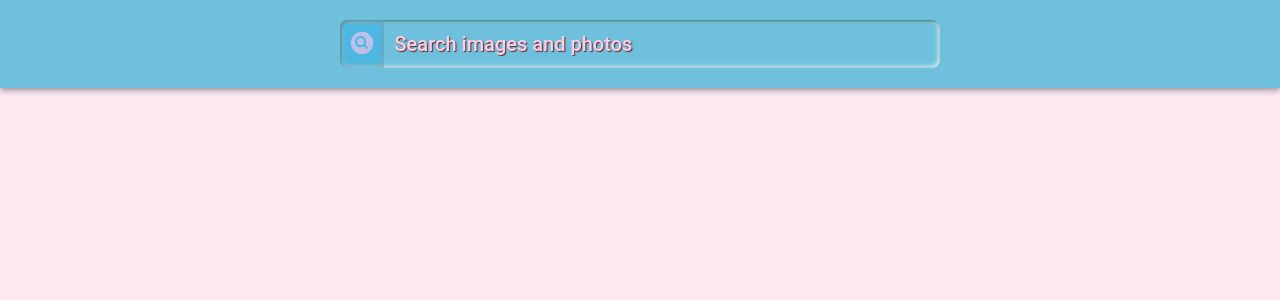
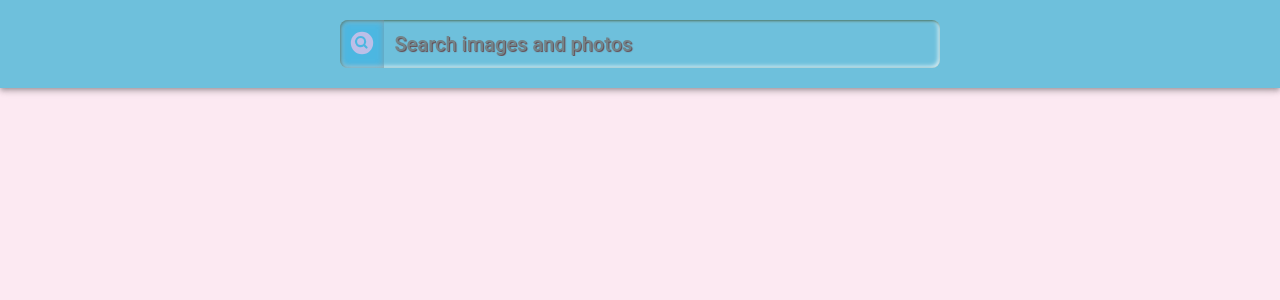
Before and after one commit to NiukaloTetiana/react-image-finder, a React (Create React App) app: page / in a window 1280 px wide. Shown: the top 300 px of the page. Built offline with nearby package versions, Linux system fonts and the light colour scheme.

Commit message:
Update Searchbar.module.css

```diff
--- a/src/components/Searchbar/Searchbar.module.css
+++ b/src/components/Searchbar/Searchbar.module.css
@@ -55,7 +55,8 @@
   font-family: Roboto;
   font-size: 20px;
   font-weight: 500;
-  color: #fad1ff;
+  color: #ffcde4;
+  text-shadow: 1px 1px 1px #642c2c;
 
   display: inline-block;
   width: 100%;
@@ -67,7 +68,5 @@
 }
 
 .input::placeholder {
-  color: #ffcde4;
-  text-shadow: 1px 1px 1px #642c2c;
-  opacity: 1;
+  opacity: 0.8;
 }
```
